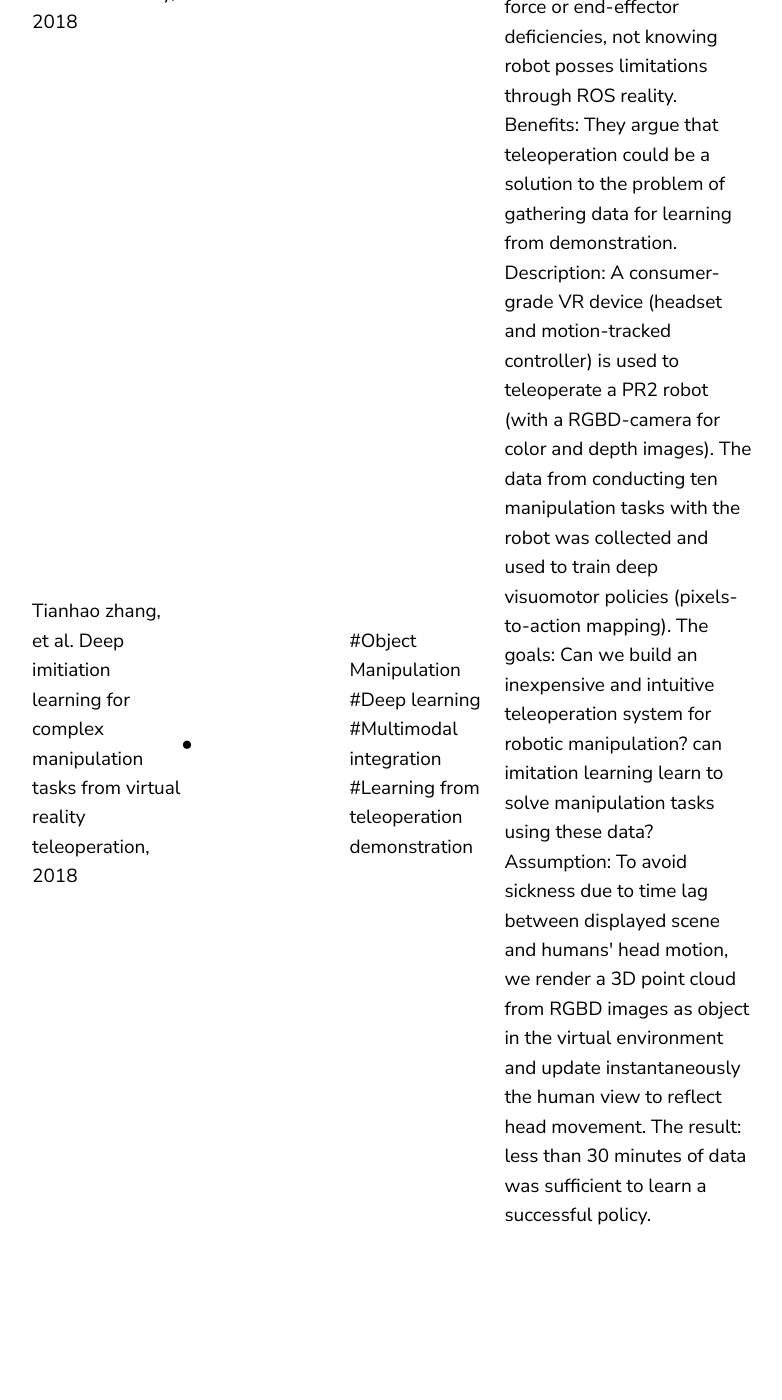
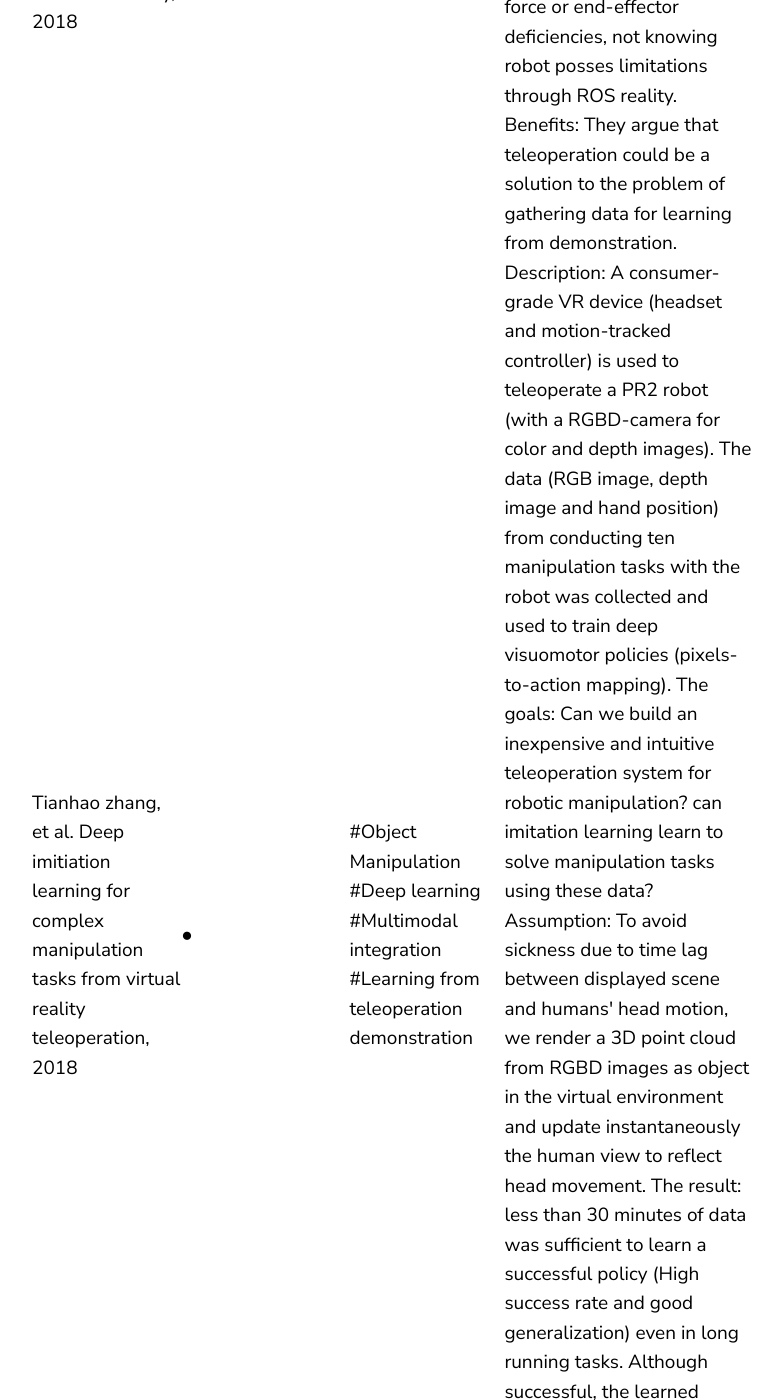
Before and after one commit to jluis9796/jluis9796.github.io, a Jekyll site: the page built from _posts/2020-05-24-telexistence.markdown, in a window 1280 px wide and 1400 px high, scrolled down 11082 px. Shown: the whole window, without its empty margins (68-850 px from the left). Built offline with Jekyll 4.4.1, drawn with Linux system fonts in a browser that asks for light colours; before the commit the page ends 12313 px from its top, so only the background shows below that; some of the changed text lies outside the part shown.

Commit message:
Update 2020-05-24-telexistence.markdown

```diff
--- a/_posts/2020-05-24-telexistence.markdown
+++ b/_posts/2020-05-24-telexistence.markdown
@@ -139,7 +139,7 @@ counter, and set the table appropriately. For unknown ordering constraints, the
     <td></td>
     <td></td>
     <td>#Object Manipulation #Deep learning #Multimodal integration #Learning from teleoperation demonstration </td>
-    <td>Description: A consumer-grade VR device (headset and motion-tracked controller) is used to teleoperate a PR2 robot (with a RGBD-camera for color and depth images). The data from conducting ten manipulation tasks with the robot was collected and used to train deep visuomotor policies (pixels-to-action mapping). The goals: Can we build an inexpensive and intuitive teleoperation system for robotic manipulation? can imitation learning learn to solve manipulation tasks using these data? Assumption: To avoid sickness due to time lag between displayed scene and humans' head motion, we render a 3D point cloud from RGBD images as object in the virtual environment and update instantaneously the human view to reflect head movement. The result: less than 30 minutes of data was sufficient to learn a successful policy.</td>
+    <td>Description: A consumer-grade VR device (headset and motion-tracked controller) is used to teleoperate a PR2 robot (with a RGBD-camera for color and depth images). The data (RGB image, depth image and hand position) from conducting ten manipulation tasks with the robot was collected and used to train deep visuomotor policies (pixels-to-action mapping). The goals: Can we build an inexpensive and intuitive teleoperation system for robotic manipulation? can imitation learning learn to solve manipulation tasks using these data? Assumption: To avoid sickness due to time lag between displayed scene and humans' head motion, we render a 3D point cloud from RGBD images as object in the virtual environment and update instantaneously the human view to reflect head movement. The result: less than 30 minutes of data was sufficient to learn a successful policy (High success rate and good generalization) even in long running tasks. Although successful, the learned policies were often suboptimal compared to humans (e.g., not following the shortest path). For initial states beyond the training ones, the robot succeded in the experiments. </td>
     </tr>
   </tbody>
 </table>
```
